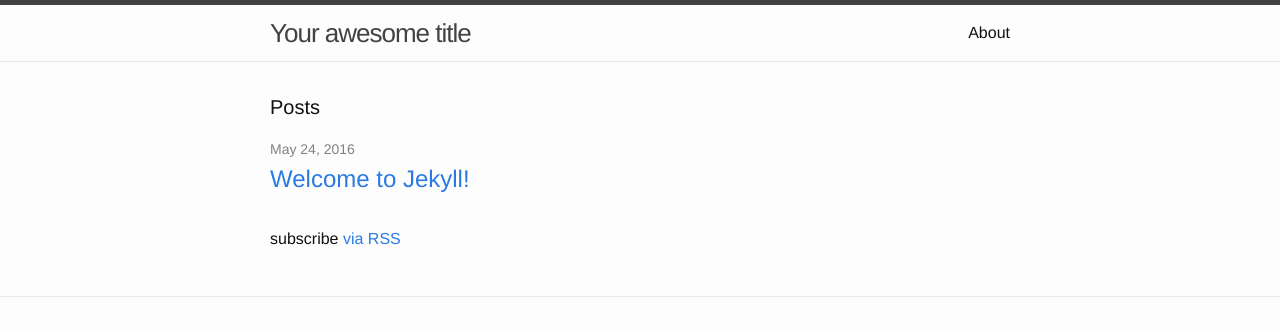
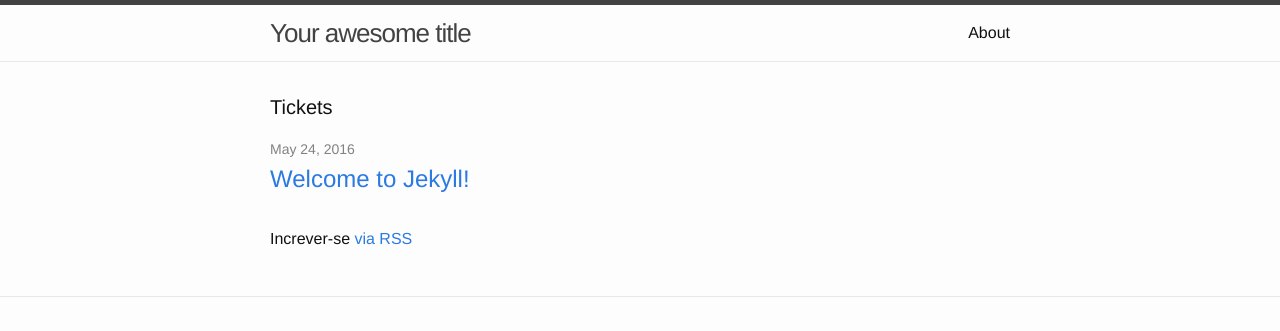
Before and after one commit to mkabdullahi/mkabdullahi.github.io, a Jekyll site: the page built from index.html, in a window 1280 px wide. Shown: the top 331 px of the page. Built offline with Jekyll 4.4.1, drawn with Linux system fonts in a browser that asks for light colours.

Commit message:
Alteração de index

```diff
--- a/index.html
+++ b/index.html
@@ -4,7 +4,7 @@
 
 <div class="home">
 
-  <h1 class="page-heading">Posts</h1>
+  <h1 class="page-heading">Tickets</h1>
 
   <ul class="post-list">
     {% for post in site.posts %}
@@ -18,6 +18,6 @@
     {% endfor %}
   </ul>
 
-  <p class="rss-subscribe">subscribe <a href="{{ "/feed.xml" | prepend: site.baseurl }}">via RSS</a></p>
+  <p class="rss-subscribe">Increver-se <a href="{{ "/feed.xml" | prepend: site.baseurl }}">via RSS</a></p>
 
 </div>
```
